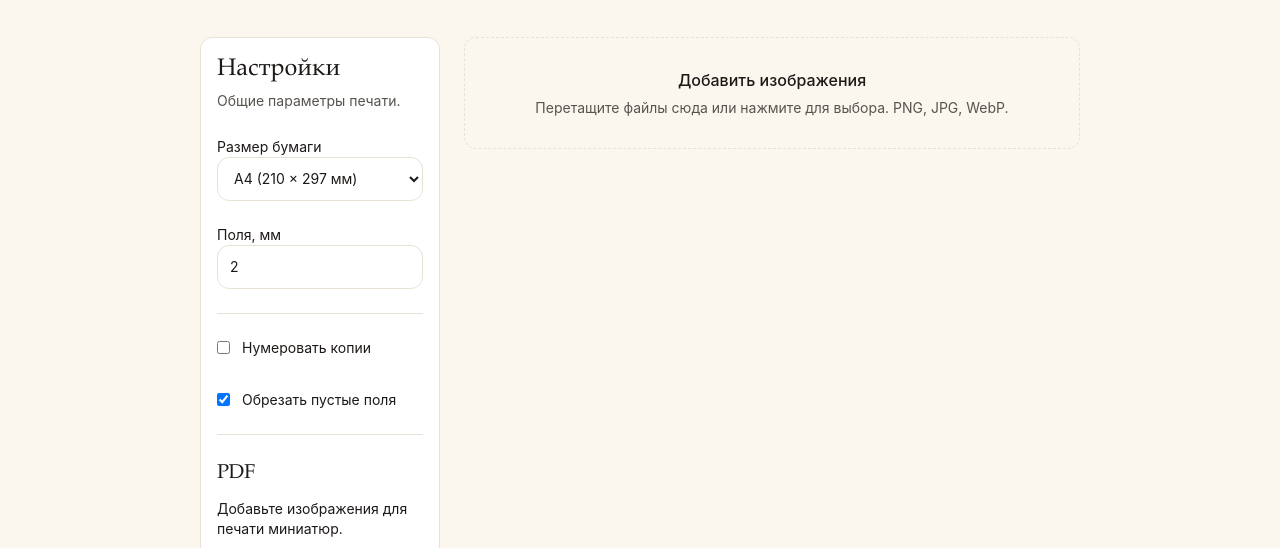
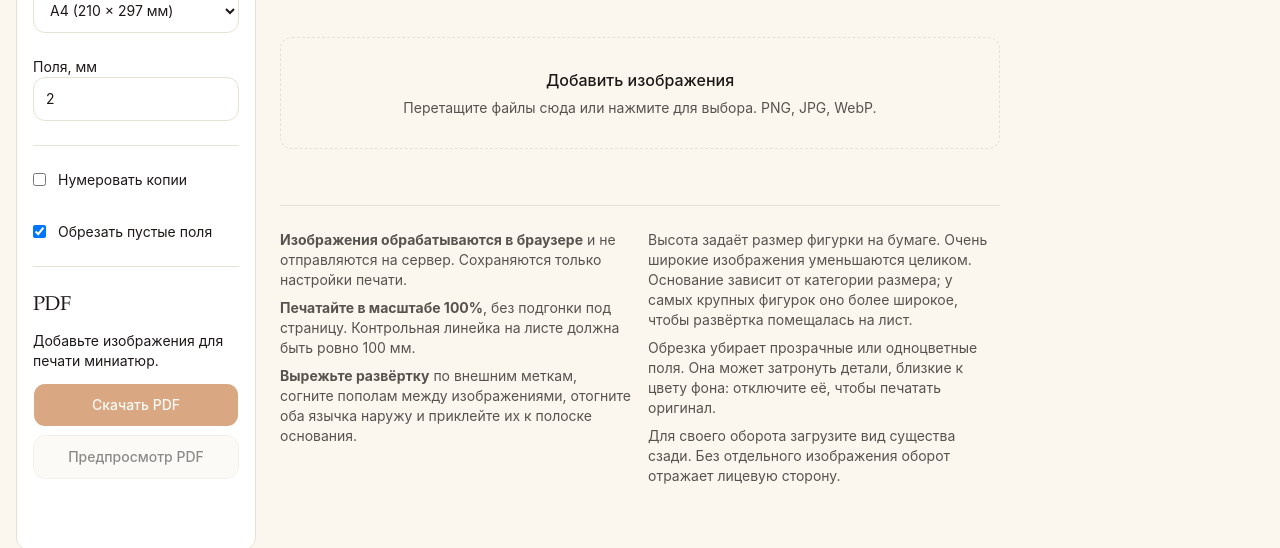
Before and after one commit to Seigiard/ttrpg-tools, an Astro site: page /paper-minis in a window 1280 px wide. Shown: the part 196-744 px from the top of the page. Built offline with nearby package versions, Linux system fonts and the light colour scheme; Astro itself is replaced by a stand-in of ours.

Commit message:
fix(paper-minis): free the editor content column

```diff
--- a/src/components/PaperMinisGenerator.tsx
+++ b/src/components/PaperMinisGenerator.tsx
@@ -206,15 +206,15 @@ export default function PaperMinisGenerator() {
   }
 
   return (
-    <div className="space-y-8 lg:-mx-20">
+    <div className="space-y-8">
       <fieldset
         aria-label="Редактор миниатюр"
         aria-busy={busy}
         disabled={busy}
         className="min-w-0 disabled:opacity-60"
       >
-        <div className="grid gap-6 lg:grid-cols-[15rem_minmax(0,1fr)] lg:items-start">
-          <aside className="space-y-6 rounded-lg border border-border bg-surface-elevated p-4 lg:sticky lg:top-4">
+        <div className="grid gap-6 xl:block">
+          <aside className="xl:absolute xl:right-full xl:h-full xl:w-60 xl:top-4 xl:max-h-[calc(100vh-6rem)] xl:overflow-y-auto space-y-6 rounded-lg border border-border bg-surface-elevated p-4">
             <div>
               <h2 className="text-2xl text-text">Настройки</h2>
               <p className="mt-1 text-sm leading-relaxed text-text-muted">
@@ -329,10 +329,6 @@ export default function PaperMinisGenerator() {
                   {preview ? 'Обновить предпросмотр' : 'Предпросмотр PDF'}
                 </Button>
               </div>
-              <p className="text-xs leading-relaxed text-text-muted">
-                Печатайте в масштабе 100%, без подгонки под страницу. Контрольная линейка на листе
-                должна быть ровно 100 мм.
-              </p>
             </div>
           </aside>
 
@@ -372,10 +368,18 @@ export default function PaperMinisGenerator() {
                       {row.image?.name ?? `Миниатюра ${index + 1}`}
                     </h3>
                     <div className="flex gap-2">
-                      <Button variant="ghost" className="min-h-11" onClick={() => store.duplicate(row.id)}>
+                      <Button
+                        variant="ghost"
+                        className="min-h-11"
+                        onClick={() => store.duplicate(row.id)}
+                      >
                         Дублировать
                       </Button>
-                      <Button variant="ghost" className="min-h-11" onClick={() => store.remove(row.id)}>
+                      <Button
+                        variant="ghost"
+                        className="min-h-11"
+                        onClick={() => store.remove(row.id)}
+                      >
                         Удалить
                       </Button>
                     </div>
@@ -403,7 +407,11 @@ export default function PaperMinisGenerator() {
                         onFile={(file) => void store.setImage(row.id, file, true)}
                       />
                       {(row.backImage || row.backWarning) && (
-                        <Button variant="ghost" className="min-h-11 w-full" onClick={() => store.clearBack(row.id)}>
+                        <Button
+                          variant="ghost"
+                          className="min-h-11 w-full"
+                          onClick={() => store.clearBack(row.id)}
+                        >
                           Убрать оборот
                         </Button>
                       )}
@@ -479,14 +487,22 @@ export default function PaperMinisGenerator() {
                       : 'Без отдельного файла лицевая сторона будет отражена автоматически.'}
                   </p>
                   {packed.oversizedEntryIndices.includes(index) && (
-                    <p role="status" className="mt-3 border-l-2 border-danger pl-3 text-sm text-danger">
-                      Не помещается на лист. Уменьшите размер или поля. Эта миниатюра не попадёт в PDF.
+                    <p
+                      role="status"
+                      className="mt-3 border-l-2 border-danger pl-3 text-sm text-danger"
+                    >
+                      Не помещается на лист. Уменьшите размер или поля. Эта миниатюра не попадёт в
+                      PDF.
                     </p>
                   )}
                   {[row.frontError, row.normalizationWarning, row.backWarning]
                     .filter(Boolean)
                     .map((warning, i) => (
-                      <p key={i} role="status" className="mt-3 border-l-2 border-warning pl-3 text-sm text-warning">
+                      <p
+                        key={i}
+                        role="status"
+                        className="mt-3 border-l-2 border-warning pl-3 text-sm text-warning"
+                      >
                         {warning}
                       </p>
                     ))}
@@ -497,28 +513,39 @@ export default function PaperMinisGenerator() {
         </div>
       </fieldset>
 
-      <aside className="space-y-2 border-t border-border pt-6 text-sm text-text-muted lg:mx-20">
+      <aside className="grid grid-cols-1 md:grid-cols-2 gap-x-4 gap-y-2 border-t border-border pt-6 text-sm text-text-muted">
+        <div className="space-y-2">
           <p>
-          Изображения обрабатываются в браузере и не отправляются на сервер. Сохраняются только
-          настройки печати.
+            <b>Изображения обрабатываются в браузере</b> и не отправляются на сервер. Сохраняются
+            только настройки печати.
           </p>
           <p>
+            <b>Печатайте в масштабе 100%</b>, без подгонки под страницу. Контрольная линейка на
+            листе должна быть ровно 100 мм.
+          </p>
+          <p>
+            <b>Вырежьте развёртку</b> по внешним меткам, согните пополам между изображениями,
+            отогните оба язычка наружу и приклейте их к полоске основания.
+          </p>
+        </div>
+        <div className="space-y-2">
+          <p>
             Высота задаёт размер фигурки на бумаге. Очень широкие изображения уменьшаются целиком.
-          Основание зависит от категории размера; у самых крупных фигурок оно более плоское, чтобы
+            Основание зависит от категории размера; у самых крупных фигурок оно более широкое, чтобы
             развёртка помещалась на лист.
           </p>
           <p>
             Обрезка убирает прозрачные или одноцветные поля. Она может затронуть детали, близкие к
-          цвету фона: отключите её, чтобы печатать оригинал. Без отдельного изображения оборот
-          отражает лицевую сторону. Для своего оборота загрузите вид существа сзади.
+            цвету фона: отключите её, чтобы печатать оригинал.
           </p>
           <p>
-          Вырежьте развёртку по внешним меткам, согните пополам между изображениями, отогните оба
-          язычка наружу и приклейте их к полоске основания.
+            Для своего оборота загрузите вид существа сзади. Без отдельного изображения оборот
+            отражает лицевую сторону.
           </p>
+        </div>
       </aside>
       {preview && (
-        <section aria-label="Предпросмотр PDF" className="space-y-2 lg:mx-20">
+        <section aria-label="Предпросмотр PDF" className="space-y-2">
           {preview.revision !== revision && (
             <p role="status" className="text-sm text-warning">
               Настройки или изображения изменились. Обновите предпросмотр.
--- a/src/layouts/ToolLayout.astro
+++ b/src/layouts/ToolLayout.astro
@@ -23,7 +23,7 @@ const { title, description } = Astro.props;
     </div>
   </header>
 
-  <main class="mx-auto max-w-3xl px-6 py-12">
+  <main class="relative mx-auto max-w-3xl px-6 py-12">
     <div class="mb-10">
       <h1 class="font-display text-4xl text-text">{title}</h1>
       {description ? <p class="mt-2 text-text-muted">{description}</p> : null}
```
Lines whose indentation alone changed are shown as unchanged.
